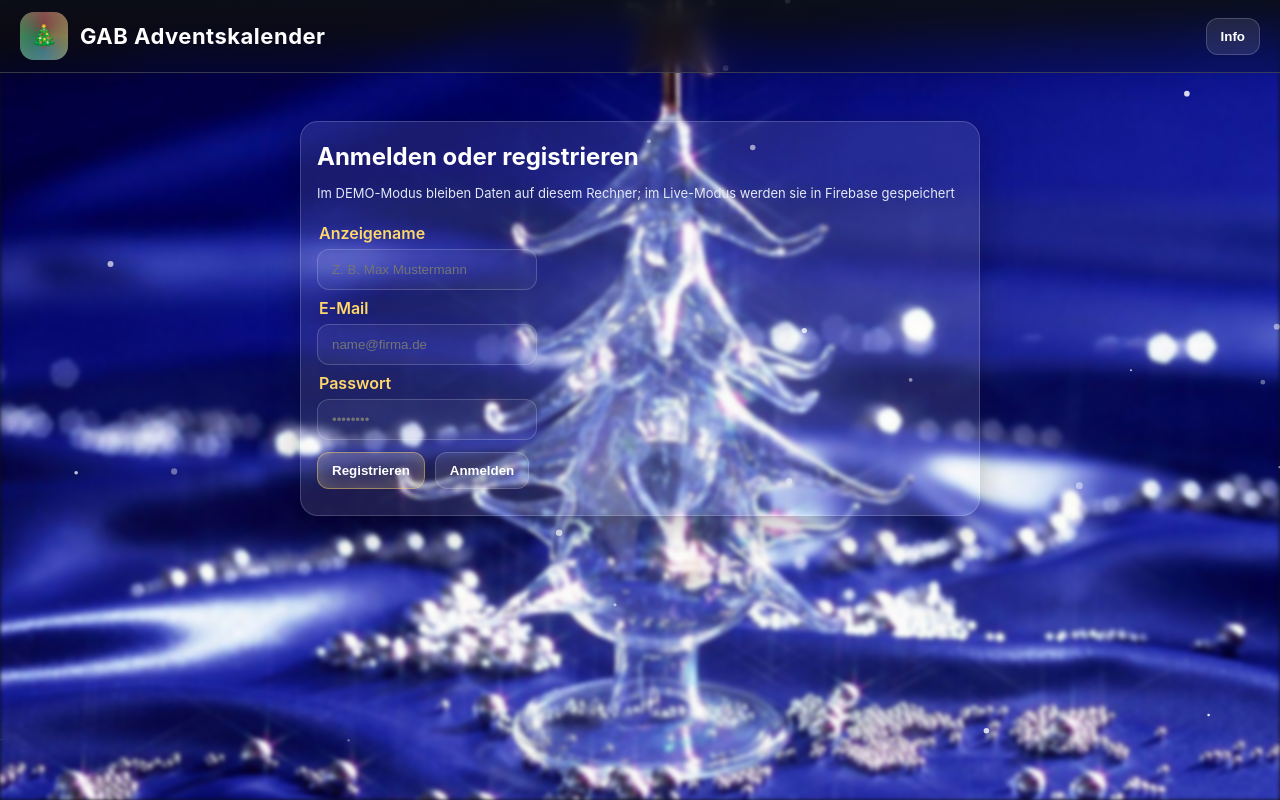
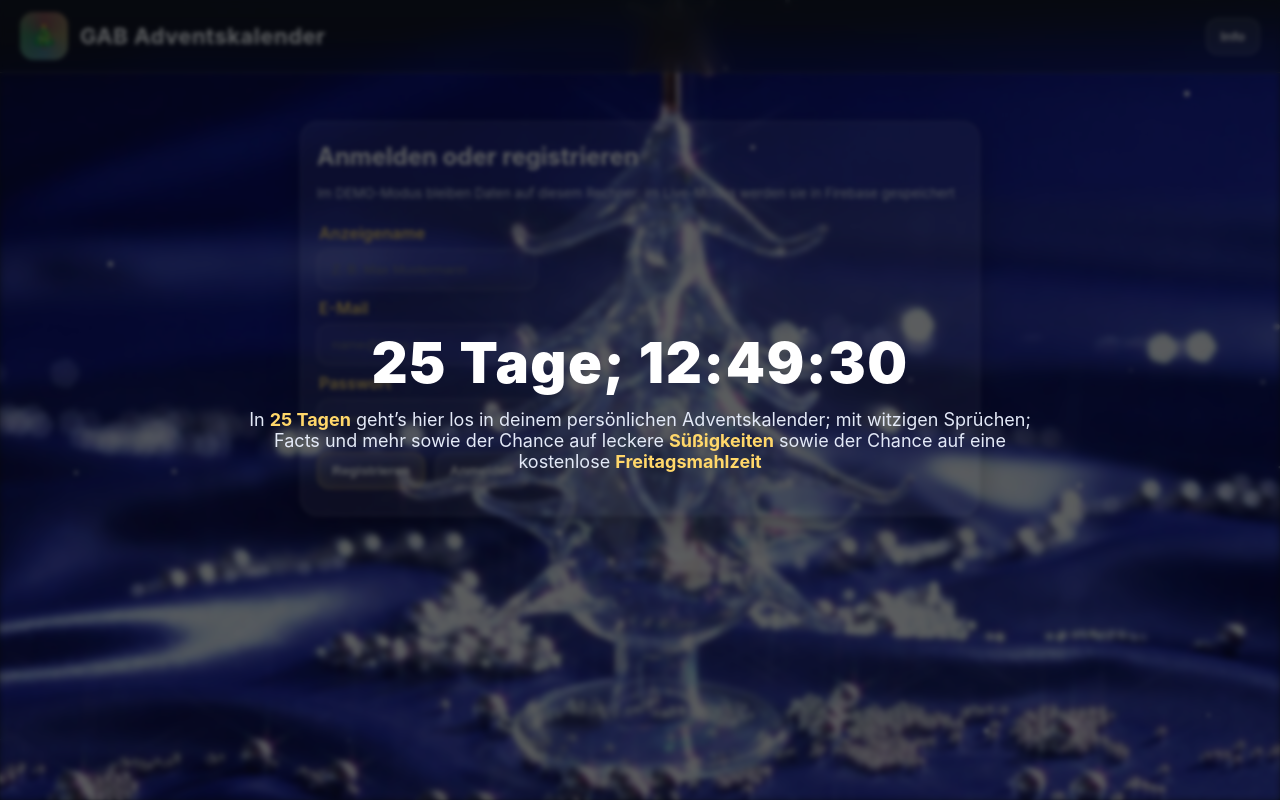
Before and after one commit to shootcat/JustThings, a plain HTML site: page index.html in a window 1280 px wide. Drawn offline with Linux system fonts and the light colour scheme.

Commit message:
Update index.html

```diff
--- a/index.html
+++ b/index.html
@@ -61,6 +61,18 @@
   .toast{position:fixed; bottom:20px; right:20px; background:rgba(25,32,48,.9); color:#fff; border:1px solid var(--border); padding:10px 14px; border-radius:12px; box-shadow:0 10px 30px rgba(0,0,0,.35); opacity:0; transform:translateY(10px); transition:.25s}
   .toast.show{opacity:1; transform:translateY(0)}
   table{width:100%; border-collapse:collapse} th,td{padding:10px; border-bottom:1px solid var(--border)} th{text-align:left; color:var(--gold)}
+
+  /* Countdown Overlay */
+  #countdownOverlay{
+    position:fixed; inset:0; display:none; z-index:40;
+    background:rgba(5,8,12,.65); backdrop-filter: blur(2px);
+    align-items:center; justify-content:center; text-align:center; padding:24px;
+    pointer-events:auto;
+  }
+  #countdownOverlay .box{ max-width:820px; margin:auto; color:#fff }
+  #countdownOverlay .timer{ font-weight:900; font-size:clamp(28px, 6vw, 56px); letter-spacing:1.5px }
+  #countdownOverlay .msg{ margin-top:12px; font-size:clamp(14px, 2.4vw, 18px); color:var(--muted) }
+  #countdownOverlay .msg strong{ color:var(--gold) }
 </style>
 </head>
 <body>
@@ -137,24 +149,78 @@
     </div>
   </div>
 
+  <!-- Countdown Overlay -->
+  <div id="countdownOverlay" aria-hidden="true">
+    <div class="box">
+      <div class="timer" id="cdTimer">00 Tage; 00:00:00</div>
+      <div class="msg" id="cdText">
+        In <strong>XXX</strong> geht’s hier los in deinem persönlichen Kalender; mit witzigen Sprüchen; Facts und mehr sowie der Chance auf leckere Snacks sowie der Chance auf eine kostenlose <strong>Freitagsmahlzeit</strong>
+      </div>
+    </div>
+  </div>
+
   <div class="print-area" id="printArea"></div>
   <div class="toast" id="toast"></div>
 
   <script type="module">
   /* ===== Dual-Modus: DEMO vs LIVE ===== */
   const IS_DEMO = location.protocol === 'file:';
-  const TEST_UNLOCK_ALL = false;  /* produktiv: false */
+  const TEST_UNLOCK_ALL = false;
   const DOOR_IMAGES = true;
+
+  /* ===== Config; Sounds; Bilder ===== */
+  const CONFIG = {
+    bgImage:'assets/bg.jpg',
+    sfx:{ open:['assets/sfx/open.mp3'], win:['assets/sfx/win.mp3'], click:['assets/sfx/click.mp3'] },
+    probabilities:{ mealVoucher:0.0025, snackVoucher:0.05 }, /* 0;25 % Essen */
+    year:2025, startMonth:12, days:24
+  };
+  document.documentElement.style.setProperty('--bg', `url('${CONFIG.bgImage}')`);
+
+  /* ===== Countdown Overlay Logik (früh definieren) ===== */
+  function startCountdownOverlay(){
+    const overlay = document.getElementById('countdownOverlay');
+    const cdTimer = document.getElementById('cdTimer');
+    const cdText  = document.getElementById('cdText');
+    if(!overlay || !cdTimer || !cdText) return;
+
+    const target = new Date(CONFIG.year, CONFIG.startMonth - 1, 1, 0, 0, 0);
+    function fmt2(n){ return String(n).padStart(2,'0') }
+    function remainingParts(ms){
+      const s = Math.max(0, Math.floor(ms/1000));
+      const days = Math.floor(s / 86400);
+      const hrs  = Math.floor((s % 86400) / 3600);
+      const mins = Math.floor((s % 3600) / 60);
+      const secs = s % 60;
+      return { days, hrs, mins, secs };
+    }
+    function render(){
+      const now = new Date();
+      if (now >= target){ overlay.style.display='none'; overlay.setAttribute('aria-hidden','true'); return }
+      const ms = target - now;
+      const { days, hrs, mins, secs } = remainingParts(ms);
+      cdTimer.textContent = `${days} Tage; ${fmt2(hrs)}:${fmt2(mins)}:${fmt2(secs)}`;
+      cdText.innerHTML = `In <strong>${days} ${days===1?'Tag':'Tagen'}</strong> geht’s hier los in deinem persönlichen Adventskalender; mit witzigen Sprüchen; Facts und mehr sowie der Chance auf leckere <strong>Süßigkeiten</strong> sowie der Chance auf eine kostenlose <strong>Freitagsmahlzeit</strong>`;
+      overlay.style.display = 'flex';
+      overlay.setAttribute('aria-hidden','false');
+    }
+    render();
+    if(window.__cdInt) clearInterval(window.__cdInt);
+    window.__cdInt = setInterval(render, 1000);
+  }
+  /* Countdown nach Config setzen */
+  startCountdownOverlay();
+
 
   /* ===== Partikel Canvas; performant ===== */
   const FX = (()=>{ const cvs=document.getElementById('fx'); const ctx=cvs.getContext('2d',{alpha:true});
     const DPR=Math.min(window.devicePixelRatio||1,1.5); const MAX=200; let w=0,h=0,flakes=[],run=true,last=0;
     function resize(){ const r=cvs.getBoundingClientRect(); w=(r.width*DPR)|0; h=(r.height*DPR)|0; cvs.width=w; cvs.height=h; const n=Math.min(MAX,(w*h/45000)|0); flakes=new Array(n).fill(0).map(()=>({x:Math.random()*w,y:Math.random()*h,r:1+Math.random()*2.5*DPR,vx:(-0.12+Math.random()*0.24)*DPR,vy:(0.2+Math.random()*0.6)*DPR,a:0.3+Math.random()*0.6,tw:Math.random()*6.28})) }
-    function step(ts){ if(!run) return; if(ts-last<33){ requestAnimationFrame(step); return } last=ts; ctx.clearRect(0,0,w,h);
+    function step(ts){ if(!run) return; if(ts-last<33){ requestAnimationFrame(step); return } last=ts; const ctx2=ctx; ctx2.clearRect(0,0,w,h);
       for(const f of flakes){ f.tw+=.01; const wob=Math.sin(f.tw)*.25*DPR; f.x+=f.vx+wob; f.y+=f.vy;
         if(f.y-f.r>h){ f.y=-f.r; f.x=Math.random()*w } if(f.x<-5*DPR){ f.x=w+5*DPR } if(f.x>w+5*DPR){ f.x=-5*DPR }
-        ctx.beginPath(); ctx.globalAlpha=f.a; ctx.fillStyle='#fff'; ctx.arc(f.x,f.y,f.r,0,6.283); ctx.fill();
-      } ctx.globalAlpha=1; requestAnimationFrame(step) }
+        ctx2.beginPath(); ctx2.globalAlpha=f.a; ctx2.fillStyle='#fff'; ctx2.arc(f.x,f.y,f.r,0,6.283); ctx2.fill();
+      } ctx2.globalAlpha=1; requestAnimationFrame(step) }
     window.addEventListener('resize', ()=>{ clearTimeout(window.__t); window.__t=setTimeout(resize,150) });
     document.addEventListener('visibilitychange', ()=>{ run=!document.hidden; if(run) requestAnimationFrame(step) });
     resize(); requestAnimationFrame(step); return { stop(){run=false}, start(){run=true; requestAnimationFrame(step)} };
@@ -169,10 +235,6 @@
   const btnReg=document.getElementById('btn-register'); const btnLogin=document.getElementById('btn-login'); const authMsg=document.getElementById('authMsg');
   const admCode=document.getElementById('admCode'); const admMsg=document.getElementById('admMsg'); const btnVerify=document.getElementById('btnVerify'); const btnRedeem=document.getElementById('btnRedeem');
   const demoAdminHint=document.getElementById('demoAdminHint');
-
-  /* ===== Config; Sounds; Bilder ===== */
-  const CONFIG = { bgImage:'assets/bg.jpg', sfx:{ open:['assets/sfx/open.mp3'], win:['assets/sfx/win.mp3'], click:['assets/sfx/click.mp3'] }, probabilities:{ mealVoucher:0.01, snackVoucher:0.05 }, year:2025, startMonth:12, days:24 };
-  document.documentElement.style.setProperty('--bg', `url('${CONFIG.bgImage}')`);
 
   const MESSAGES = [
     {type:'quote', text:'Teamwork macht Traumwerk; danke dass du Teil davon bist'},
@@ -212,13 +274,14 @@
         unsubBoard = await svc.onAllUsers(qs=> renderBoard(qs));
       } else { boardPanel.style.display='none'; if(adminTools) adminTools.style.display='none' }
 
-      // Hinweis; wenn noch nicht Dezember
       const now=new Date(); const isDec=(now.getMonth()+1)===CONFIG.startMonth && now.getFullYear()>=CONFIG.year;
       if(!isDec) _toast('Hinweis; Türen sind bis 01.12. gesperrt');
+      startCountdownOverlay();
       if(IS_DEMO){ showDemoAdminToggle(user) }
     } else {
       if(unsubUser) unsubUser(); if(unsubBoard) unsubBoard(); unsubUser=unsubBoard=null;
       authPanel.style.display=''; kalPanel.style.display='none'; boardPanel.style.display='none'; btnSignout.style.display='none'; userBox.textContent='';
+      startCountdownOverlay();
     }
   });
 
@@ -253,7 +316,6 @@
     if(state.opened[dayIndex]){ showReward(dayIndex, state.rewards[dayIndex], user); return }
     const seed = hash(`${user.uid}|${CONFIG.year}|${dayIndex}`); const rng=mul32(seed); const roll=rng();
     let reward;
-
     if(roll < CONFIG.probabilities.mealVoucher || roll < CONFIG.probabilities.mealVoucher + CONFIG.probabilities.snackVoucher){
       const type = roll < CONFIG.probabilities.mealVoucher ? 'meal' : 'snack';
       const meta = type==='meal'
@@ -354,7 +416,6 @@
       "'":"&#39;"
     }[m]));
   }
-
   function signatureFor(uid){ const id = Math.abs((uid.split('').reduce((a,c)=>((a<<5)-a+c.charCodeAt(0))|0,0)))%10000; return `SIG-${id.toString().padStart(4,'0')}` }
   function playSFX(kind){ const list=CONFIG.sfx[kind]||[]; if(!list.length) return; const url=list[(Math.random()*list.length)|0]; const a=new Audio(url); a.volume=.9; a.play().catch(()=>{}) }
   function doorImagePath(day){ const n=String(day).padStart(2,'0'); return `assets/doors/${n}.jpg` }
@@ -362,7 +423,7 @@
 
   btnHow.onclick=()=>{ const body=`<div class="muted">Hinweise</div><ul>
     <li>DEMO-Modus speichert lokal; LIVE nutzt Firebase</li>
-    <li>1 % Essen; 5 % Snack; druckbare Gutscheine</li>
+    <li>0;25 % Essen; 5 % Snack; druckbare Gutscheine</li>
     <li>Admin kann Codes prüfen; einlösen</li></ul>`;
     document.getElementById('modalBody').innerHTML=body; document.getElementById('modalTitle').textContent='Info'; openModal();
   };
@@ -435,7 +496,6 @@
     const app = initializeApp(firebaseConfig);
     const AUTH = authMod.getAuth(app);
     const DB   = fsMod.getFirestore(app);
-    // Region deiner Functions hier anpassen; z. B. 'europe-west1' oder 'us-central1'
     const FUN  = fnMod.getFunctions(app, 'europe-west1');
 
     try{ await authMod.setPersistence(AUTH, authMod.browserLocalPersistence) }catch(e){}
```
Lines whose indentation alone changed are shown as unchanged.
